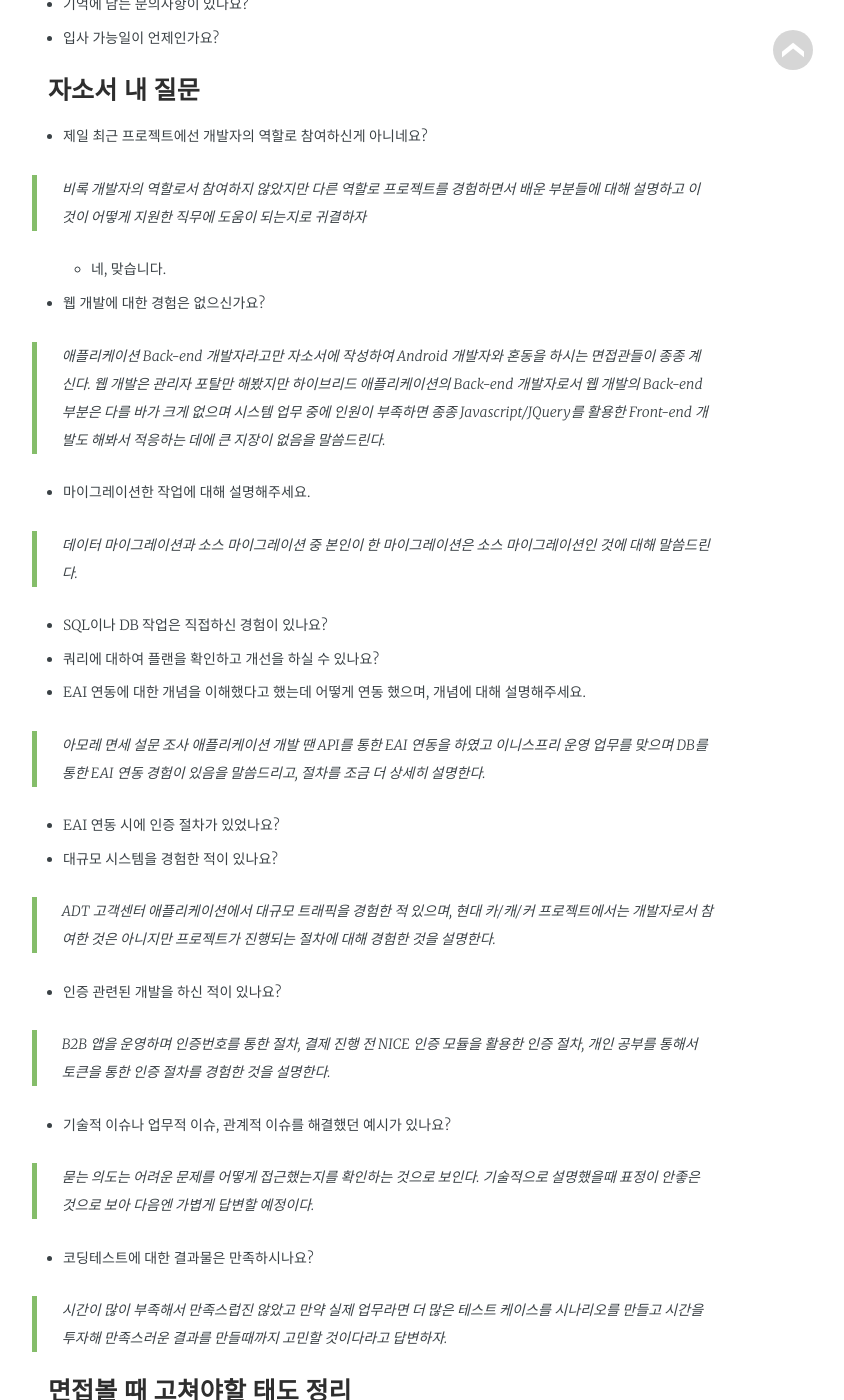
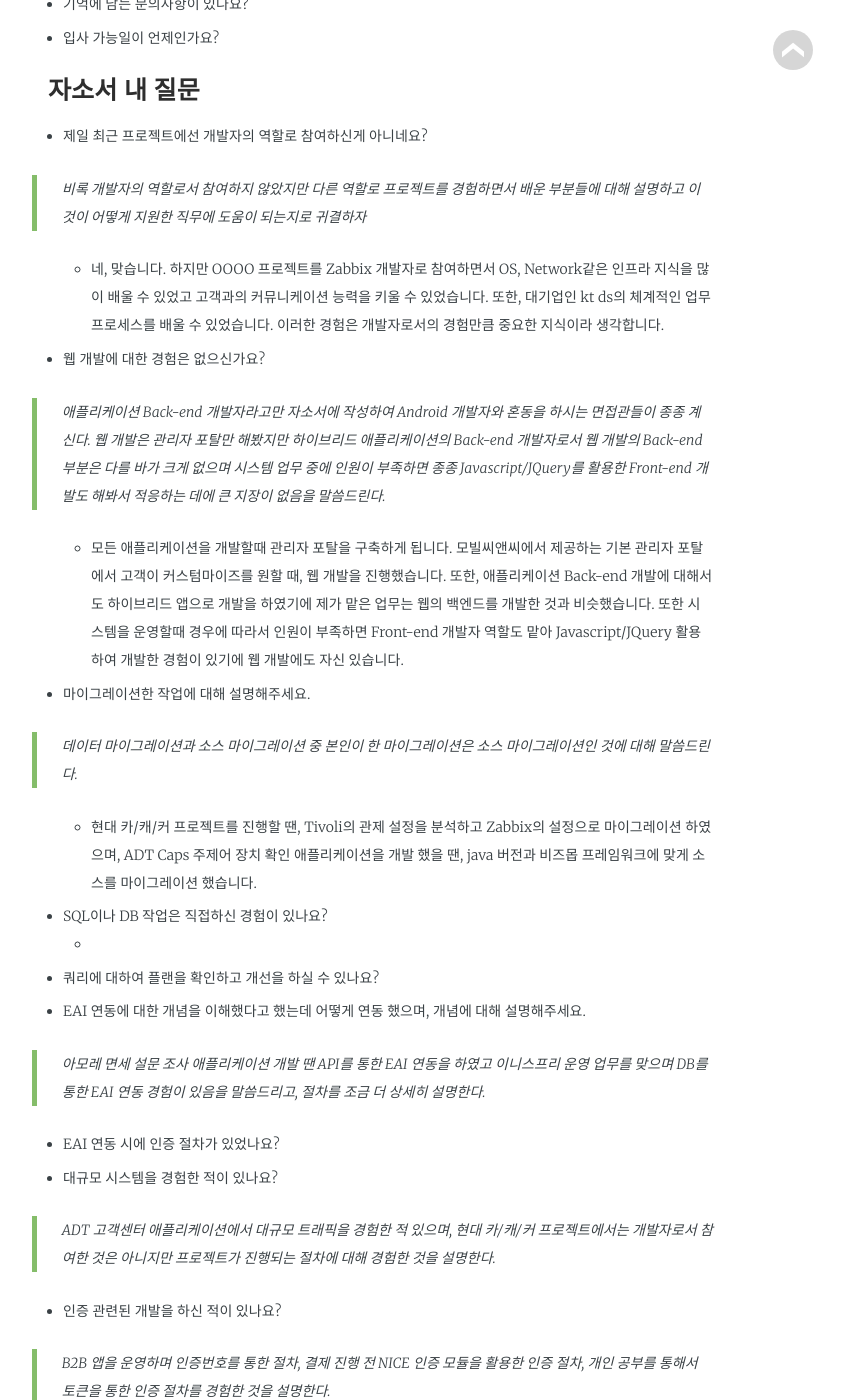
Before and after one commit to rmsdud2435/geunny-blog, a Jekyll site: the page built from _posts/2021-09-12-Interview_20210912.md, in a window 1280 px wide and 1400 px high, scrolled down 1916 px. Shown: the whole window, without its empty margins (267-1111 px from the left). Built offline with Jekyll 4.4.1, drawn with Linux system fonts in a browser that asks for light colours; some web fonts are replaced.

Commit message:
update content

```diff
--- a/_posts/2021-09-12-Interview_20210912.md
+++ b/_posts/2021-09-12-Interview_20210912.md
@@ -74,15 +74,18 @@ comments:          true
 
  - 제일 최근 프로젝트에선 개발자의 역할로 참여하신게 아니네요?
     > 비록 개발자의 역할로서 참여하지 않았지만 다른 역할로 프로젝트를 경험하면서 배운 부분들에 대해 설명하고 이것이 어떻게 지원한 직무에 도움이 되는지로 귀결하자
-    - 네, 맞습니다.
+    - 네, 맞습니다. 하지만 OOOO 프로젝트를 Zabbix 개발자로 참여하면서 OS, Network같은 인프라 지식을 많이 배울 수 있었고 고객과의 커뮤니케이션 능력을 키울 수 있었습니다. 또한, 대기업인 kt ds의 체계적인 업무 프로세스를 배울 수 있었습니다. 이러한 경험은 개발자로서의 경험만큼 중요한 지식이라 생각합니다.
 
  - 웹 개발에 대한 경험은 없으신가요?
     > 애플리케이션 Back-end 개발자라고만 자소서에 작성하여 Android 개발자와 혼동을 하시는 면접관들이 종종 계신다. 웹 개발은 관리자 포탈만 해봤지만 하이브리드 애플리케이션의 Back-end 개발자로서 웹 개발의 Back-end 부분은 다를 바가 크게 없으며 시스템 업무 중에 인원이 부족하면 종종 Javascript/JQuery를 활용한 Front-end 개발도 해봐서 적응하는 데에 큰 지장이 없음을 말씀드린다.
+    - 모든 애플리케이션을 개발할때 관리자 포탈을 구축하게 됩니다. 모빌씨앤씨에서 제공하는 기본 관리자 포탈에서 고객이 커스텀마이즈를 원할 때, 웹 개발을 진행했습니다. 또한, 애플리케이션 Back-end 개발에 대해서도 하이브리드 앱으로 개발을 하였기에 제가 맡은 업무는 웹의 백엔드를 개발한 것과 비슷했습니다. 또한 시스템을 운영할때 경우에 따라서 인원이 부족하면 Front-end 개발자 역할도 맡아 Javascript/JQuery 활용하여 개발한 경험이 있기에 웹 개발에도 자신 있습니다.
 
  - 마이그레이션한 작업에 대해 설명해주세요.
     > 데이터 마이그레이션과 소스 마이그레이션 중 본인이 한 마이그레이션은 소스 마이그레이션인 것에 대해 말씀드린다.
+    - 현대 카/캐/커 프로젝트를 진행할 땐, Tivoli의 관제 설정을 분석하고 Zabbix의 설정으로 마이그레이션 하였으며, ADT Caps 주제어 장치 확인 애플리케이션을 개발 했을 땐, java 버전과 비즈몹 프레임워크에 맞게 소스를 마이그레이션 했습니다.
 
  - SQL이나 DB 작업은 직접하신 경험이 있나요?
+    -
 
  - 쿼리에 대하여 플랜을 확인하고 개선을 하실 수 있나요?
 
```
